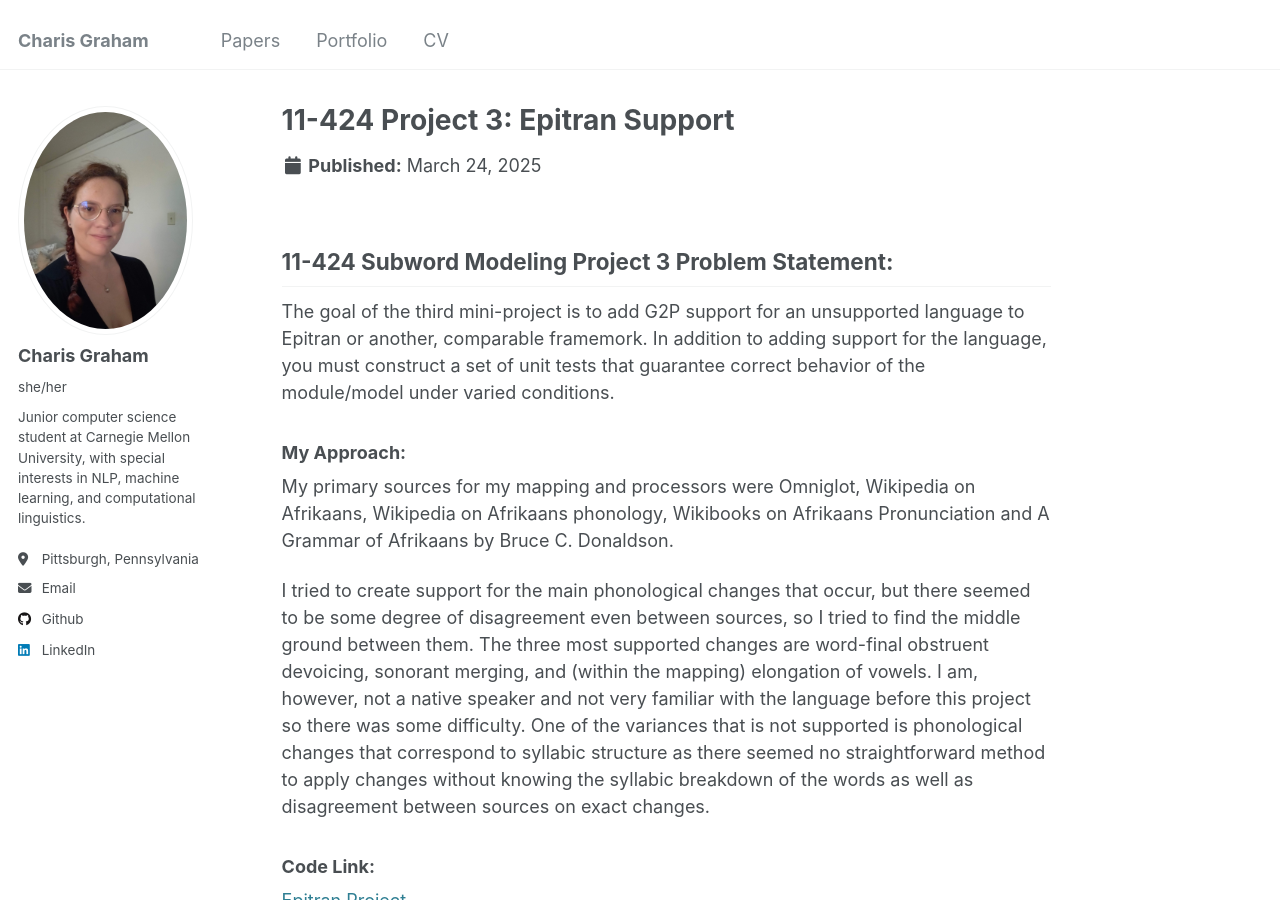
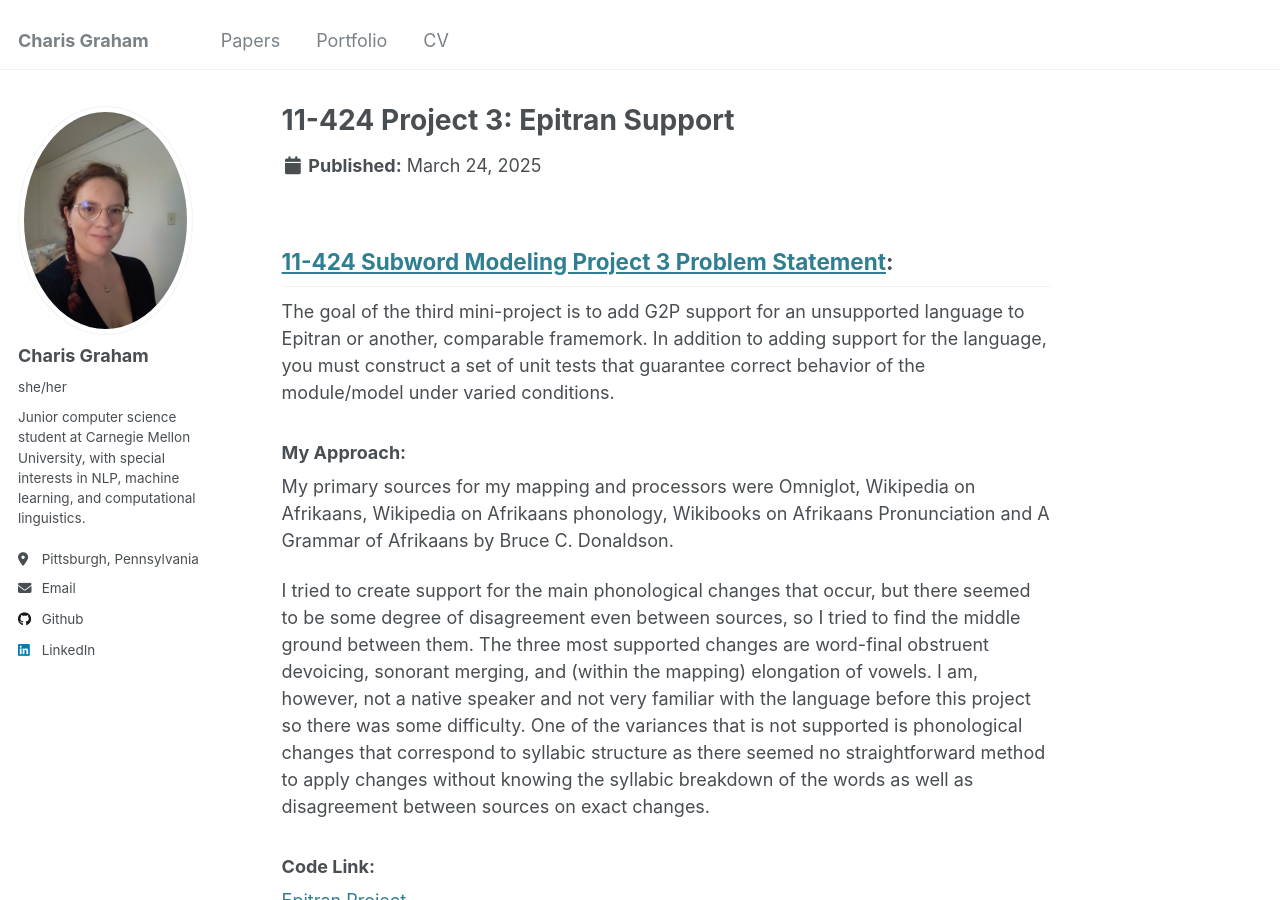
Before and after one commit to Charis-Graham/Charis-Graham.github.io, a Jekyll site: the page built from _portfolio/proj3.md, in a window 1280 px wide and 900 px high. Built offline with Jekyll 4.4.1, drawn with Linux system fonts in a browser that asks for light colours; part of the change alters nothing that is shown.

```diff
--- a/_portfolio/proj3.md
+++ b/_portfolio/proj3.md
@@ -4,7 +4,7 @@ excerpt: "The third project for 11-424 Subword Modeling exploring G2P support."
 collection: portfolio
 ---
 
-## 11-424 Subword Modeling Project 3 Problem Statement:
+## [11-424 Subword Modeling Project 3 Problem Statement](https://dmort27.github.io/subwordmodeling/assignments/project3.html):
 
 The goal of the third mini-project is to add G2P support for an unsupported language to Epitran or another, comparable framemork. In addition to adding support for the language, you must construct a set of unit tests that guarantee correct behavior of the module/model under varied conditions.
 
```
